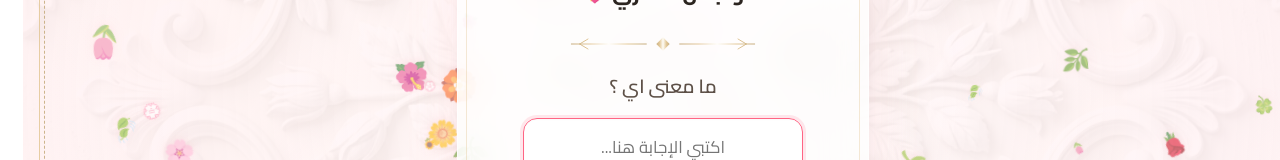
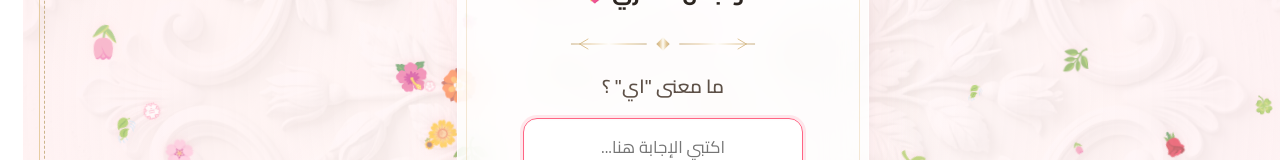
Before and after one commit to wedding15/date, a React (Vite) app: page / in a window 1280 px wide. Both pictures are taken after a click on the button "افتح الرسالة 💌". Shown: the part 304-464 px from the top of the page. Built offline with nearby package versions, Linux system fonts and the light colour scheme; a web font is replaced by a local one.

Commit message:
fix: hide music button on riddle screen and change question text to quotes

```diff
--- a/src/App.tsx
+++ b/src/App.tsx
@@ -272,7 +272,7 @@ export default function App() {
       </div>
 
       {/* Floating Music Controls Button */}
-      {opened && (
+      {riddlePassed && (
         <button
           className={`music-toggle-btn ${isPlaying ? "playing" : ""}`}
           onClick={handlePlayToggle}
@@ -397,7 +397,7 @@ export default function App() {
               <h2 className="main-greeting" style={{ fontSize: "1.3rem" }}>كل عام وأنتِ بخير يا أطيب إنسانة وأجمل أقداري 💖</h2>
               <GoldDivider />
               <p className="main-question" style={{ minHeight: "auto", marginBottom: "8px" }}>
-                ما معنى اي ؟
+                ما معنى "اي" ؟
               </p>
 
               <form onSubmit={checkRiddle} style={{ width: "100%", display: "flex", flexDirection: "column", alignItems: "center", gap: "16px" }}>
```
